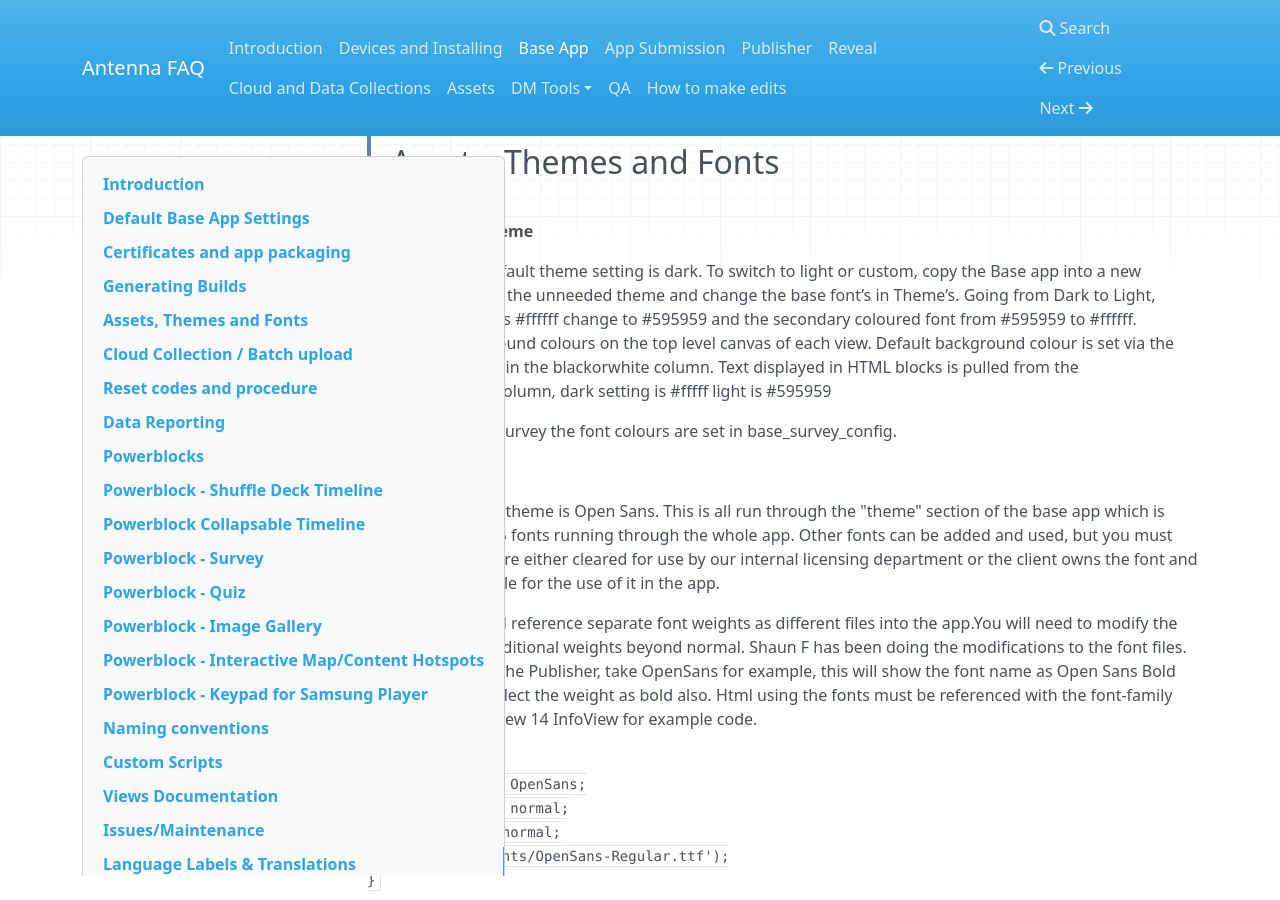
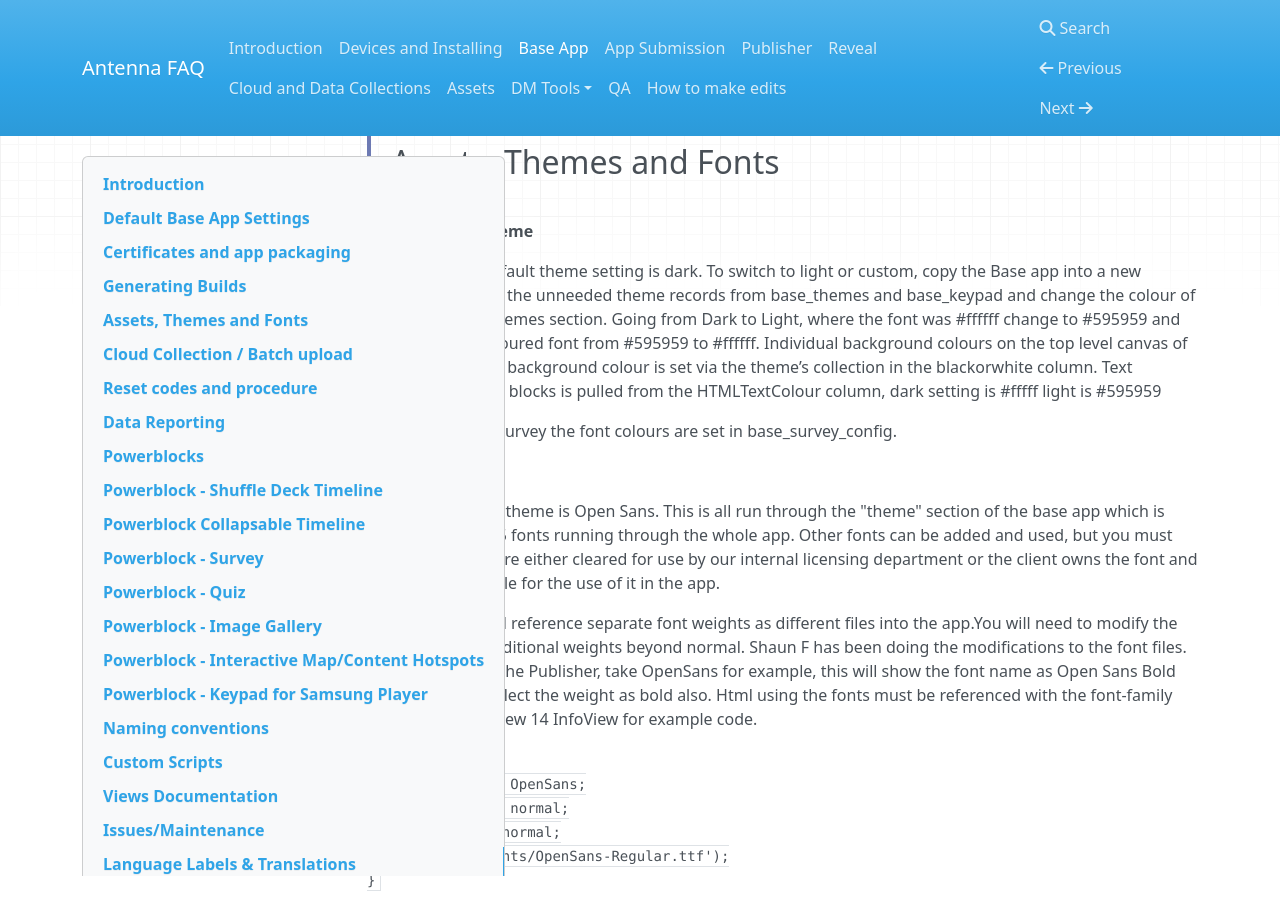
Before and after one commit to denovo/Antenna-faq, an MkDocs documentation site: the page built from docs/baseapp.md, in a window 1280 px wide and 900 px high, scrolled down 6534 px. Built offline with MkDocs 1.6.1, drawn with Linux system fonts in a browser that asks for light colours; nearby versions of some CDN libraries; old or Windows-style settings are respelled for this version of MkDocs.

Commit message:
Update baseapp.md

```diff
--- a/docs/baseapp.md
+++ b/docs/baseapp.md
@@ -406,7 +406,7 @@ For downloables to clienets store fronts these should be updated to the clients
 
 **Changing the Theme**
 
-The Base app’s default theme setting is dark. To switch to light or custom, copy the Base app into a new workspace, delete the unneeded theme and change the base font’s in Theme’s. Going from Dark to Light, where the font was #ffffff change to #595959 and the secondary coloured font from #595959 to #ffffff. Individual background colours on the top level canvas of each view. Default background colour is set via the theme’s collection in the blackorwhite column. Text displayed in HTML blocks is pulled from the HTMLTextColour column, dark setting is #fffff light is #595959
+The Base app’s default theme setting is dark. To switch to light or custom, copy the Base app into a new workspace, delete the unneeded theme records from base_themes and base_keypad and change the colour of the fonts in the Themes section. Going from Dark to Light, where the font was #ffffff change to #595959 and the secondary coloured font from #595959 to #ffffff. Individual background colours on the top level canvas of each view. Default background colour is set via the theme’s collection in the blackorwhite column. Text displayed in HTML blocks is pulled from the HTMLTextColour column, dark setting is #fffff light is #595959
 
 If your app has a survey the font colours are set in base_survey_config.
 
```
